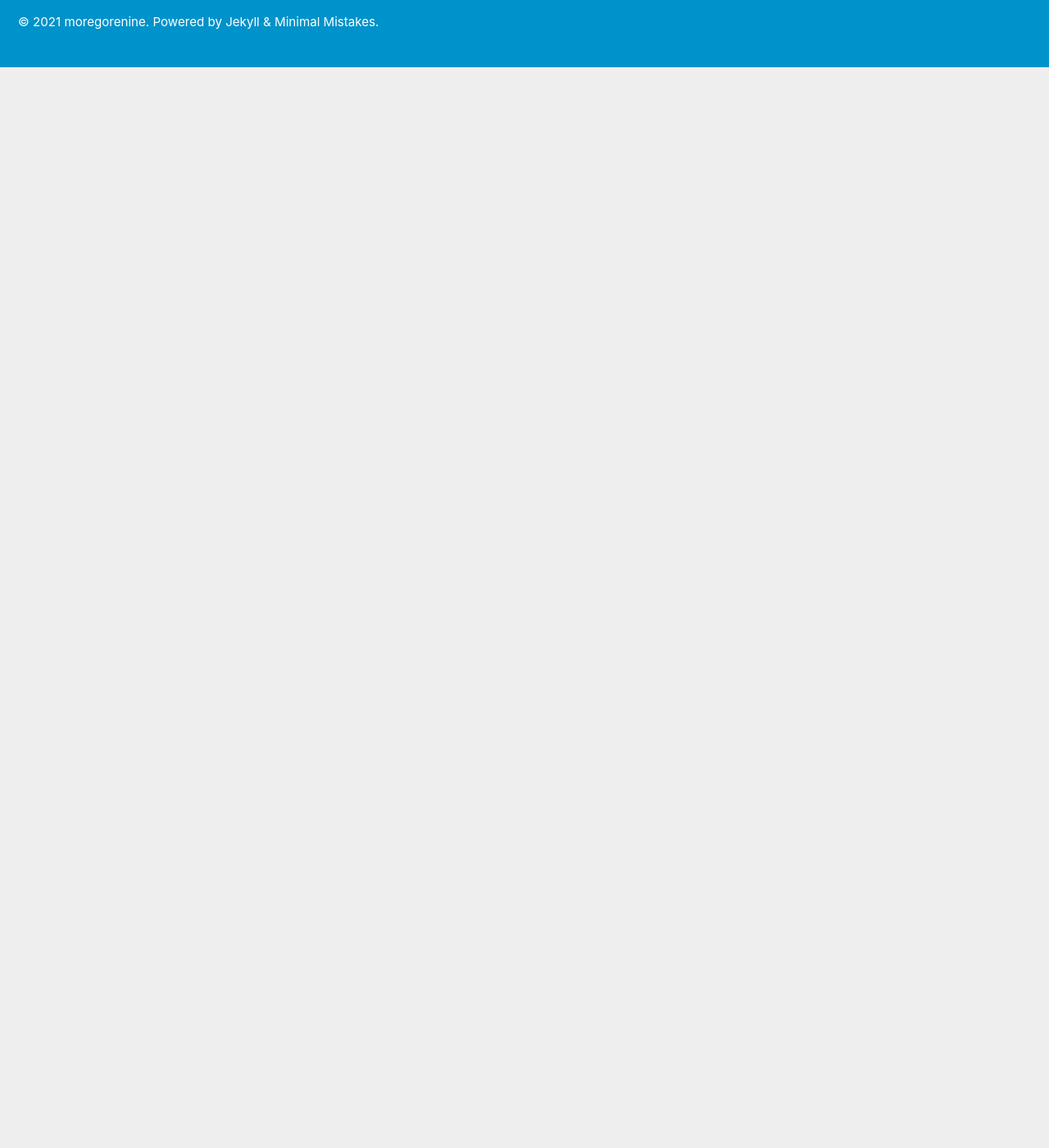
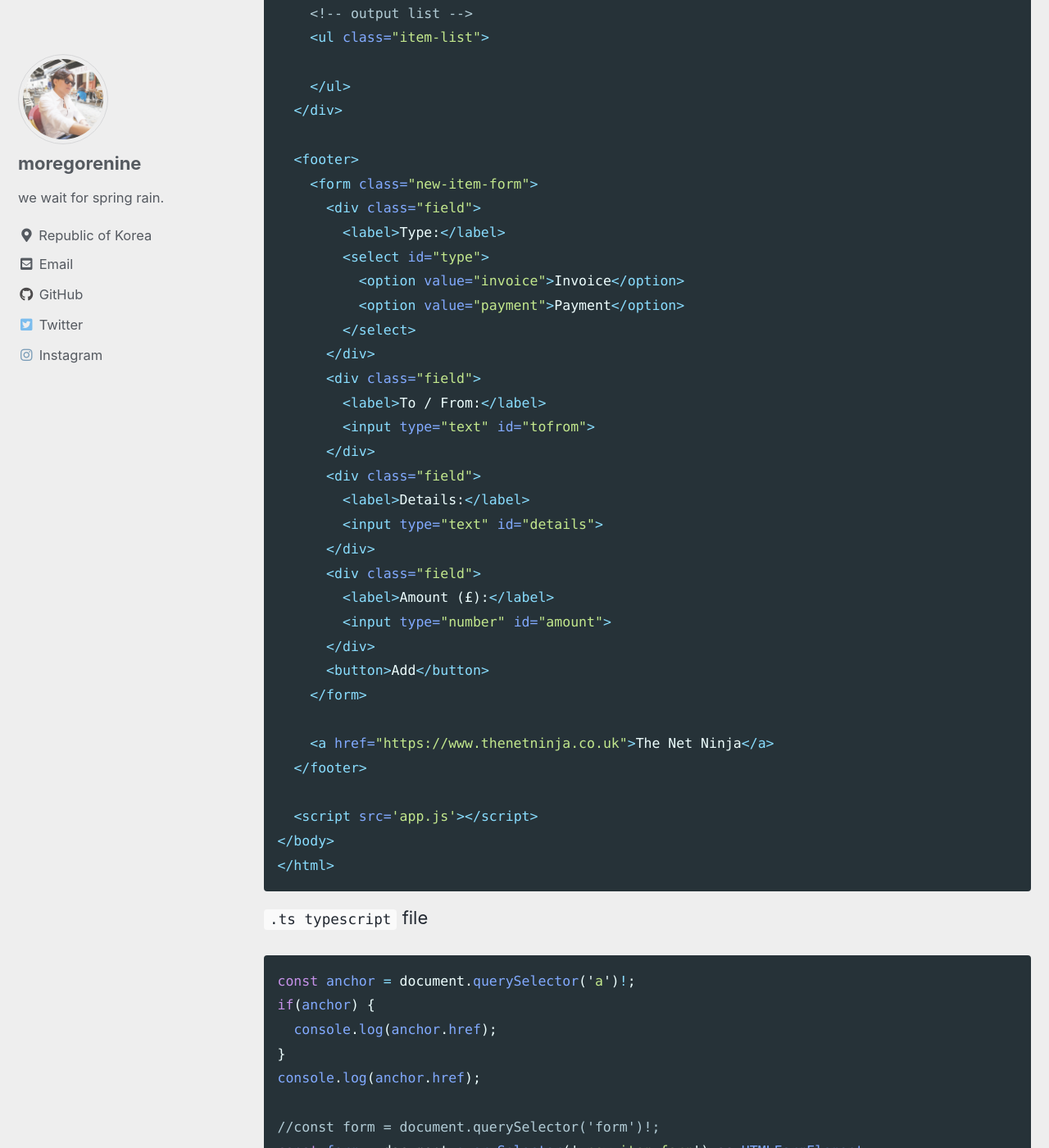
Before and after one commit to moregorenine/moregorenine.github.io, a Jekyll site: the page built from _posts/typescript/2021-8-17-typescript.md, in a window 1280 px wide and 1400 px high, scrolled down 8797 px. Shown: the whole window at 82% size. Built offline with Jekyll 4.4.1, drawn with Linux system fonts in a browser that asks for light colours; cached includes are drawn as plain includes; comment, search, counter and statistics services are not loaded; before the commit the page ends 8879 px from its top, so only the background shows below that; some of the changed text lies outside the part shown.

Commit message:
_posts/typescript/2021-8-17-typescript.md

````diff
--- a/_posts/typescript/2021-8-17-typescript.md
+++ b/_posts/typescript/2021-8-17-typescript.md
@@ -216,10 +216,114 @@ const greetAgain = (user: objWithName) => {
 }
 ```
 
-## Better Workflow & tsconfig
+## Function Signatures
 ```typescript
+// let greet: Function;
+
+// example 1
+let greet: (a: string, b: string) => void;
+
+greet = (name: string, greeting: string) => {
+  console.log(`${name} says ${greeting}`);
+}
+
+// example 2
+let calc: (a: number, b: number, c: string) => number;
+
+calc = (numOne: number, numTwo: number, action: string) => {
+  if (action === 'add') {
+    return numOne + numTwo;
+  } else {
+    return numOne - numTwo;
+  }
+}
+
+// example 3
+let logDetails: (obj: {name: string, age: number}) => void;
+
+logDetails = (ninja: {name: string, age: number}) => {
+  console.log(`${ninja.name} is ${ninja.age} years old`);
+}
 ```
 
-## Better Workflow & tsconfig
+## The DOM & Type Casting
+`.html file` file
+```html
+<html lang="en">
+<head>
+  <meta charset="UTF-8">
+  <meta name="viewport" content="width=device-width, initial-scale=1.0">
+  <title>TypeScript Tutorial</title>
+  <link rel="stylesheet" href="styles.css">
+</head>
+<body>
+
+  <div class="wrapper">
+    <h1>Finance Logger</h1>
+
+    <!-- output list -->
+    <ul class="item-list">
+
+    </ul>
+  </div>
+
+  <footer>
+    <form class="new-item-form">
+      <div class="field">
+        <label>Type:</label>
+        <select id="type">
+          <option value="invoice">Invoice</option>
+          <option value="payment">Payment</option>
+        </select>
+      </div>
+      <div class="field">
+        <label>To / From:</label>
+        <input type="text" id="tofrom">
+      </div>
+      <div class="field">
+        <label>Details:</label>
+        <input type="text" id="details">
+      </div>
+      <div class="field">
+        <label>Amount (£):</label>
+        <input type="number" id="amount">
+      </div>
+      <button>Add</button>
+    </form>
+
+    <a href="https://www.thenetninja.co.uk">The Net Ninja</a>
+  </footer>
+
+  <script src='app.js'></script>
+</body>
+</html>
+```
+`.ts typescript` file
 ```typescript
+const anchor = document.querySelector('a')!;
+if(anchor) {
+  console.log(anchor.href);
+}
+console.log(anchor.href);
+
+//const form = document.querySelector('form')!;
+const form = document.querySelector('.new-item-form') as HTMLFormElement;
+console.log(form.children);
+
+// inputs
+const type = document.querySelector('#type') as HTMLInputElement;
+const tofrom = document.querySelector('#tofrom') as HTMLInputElement;
+const details = document.querySelector('#details') as HTMLInputElement;
+const amount = document.querySelector('#amount') as HTMLInputElement;
+
+form.addEventListener('submit', (e: Event) => {
+  e.preventDefault();
+
+  console.log(
+    type.value,
+    tofrom.value,
+    details.value,
+    amount.valueAsNumber
+  );
+});
 ```
````
